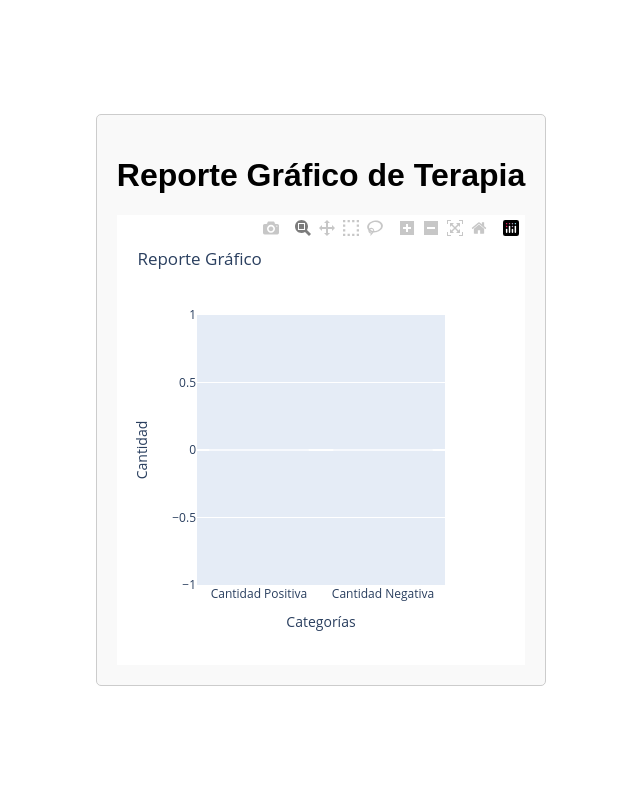
After one commit to TheMatt23/Proyecto, a Django app: page /pacientes/ver-reporte/1/ in a window 1280 px wide. The commit adds this page. Shown: the whole page, without its empty margins (319-959 px from the left). Run offline with Django 5.2, Linux system fonts and the light colour scheme; data that the repository does not hold is empty; some libraries are stand-ins or nearby versions.

Commit message:
parte pacientes-completado

```diff
--- /dev/null
+++ b/pacientes/templates/reporteGrafico.html
@@ -0,0 +1,39 @@
+<!DOCTYPE html>
+<html lang="en">
+<head>
+    <meta charset="UTF-8">
+    <title>Reporte Gráfico</title>
+    <!-- Incluir la biblioteca Plotly (si no lo has hecho ya) -->
+    <script src="https://cdn.plot.ly/plotly-latest.min.js"></script>
+    <style>
+        body {
+            font-family: Arial, sans-serif;
+            margin: 0;
+            padding: 0;
+            display: flex;
+            justify-content: center;
+            align-items: center;
+            height: 100vh;
+        }
+        .container {
+            max-width: 800px;
+            padding: 20px;
+            border: 1px solid #ccc;
+            border-radius: 5px;
+            background-color: #f9f9f9;
+        }
+        h1 {
+            text-align: center;
+        }
+    </style>
+</head>
+<body>
+    <div class="container">
+        <h1>Reporte Gráfico de Terapia</h1>
+        <!-- Mostrar el gráfico generado por Plotly -->
+        <div class="graph-container">
+            {{ plot_div|safe }}
+        </div>
+    </div>
+</body>
+</html>
--- a/pacientes/urls.py
+++ b/pacientes/urls.py
@@ -4,5 +4,7 @@ from . import views
 urlpatterns = [
     # Otras rutas URL aquí...
     path('paciente-detalle/', views.paciente_detalle, name='paciente_detalle'),
+     path('ver-reporte/<int:terapia_id>/', views.ver_reporte, name='ver_reporte'),
+path('reporte-general/', views.reporte_general, name='reporte_general'),
     # Otras rutas URL aquí...
 ]
--- a/pacientes/views.py
+++ b/pacientes/views.py
@@ -1,7 +1,10 @@
 from django.shortcuts import render, redirect
 from django.contrib.auth.decorators import login_required
-from login.models import Paciente, Terapia
-
+from login.models import Paciente, Terapia, Resultados
+from django.db.models import Sum
+import matplotlib.pyplot as plt
+import plotly.graph_objs as go
+from plotly.offline import plot
 from django.shortcuts import redirect
 
 @login_required
@@ -25,3 +28,95 @@ def paciente_detalle(request):
     else:
         # Redirige al usuario a otra vista si no se encuentra la cédula del paciente en la sesión
         return redirect('login')  # Reemplaza 'otra_vista' con el nombre de la vista a la que quieres redirigir al usuario
+
+
+def ver_reporte(request, terapia_id):
+    # Consulta para obtener los valores positivos y negativos de la tabla Resultados
+    resultados = Resultados.objects.filter(movimientoID__terapiaID=terapia_id).aggregate(
+        total_positivo=Sum('cantidadPos'),
+        total_negativo=Sum('cantidadNeg')
+    )
+
+    # Datos del gráfico
+    labels = ['Cantidad Positiva', 'Cantidad Negativa']
+    valores = [resultados['total_positivo'] or 0, resultados['total_negativo'] or 0]
+
+    # Crear el gráfico
+    data = [
+        go.Bar(
+            x=labels,
+            y=valores,
+            marker=dict(color=['rgba(75, 192, 192, 0.2)', 'rgba(255, 99, 132, 0.2)']),
+            opacity=0.8
+        )
+    ]
+
+    layout = go.Layout(
+        title='Reporte Gráfico',
+        xaxis=dict(title='Categorías'),
+        yaxis=dict(title='Cantidad')
+    )
+
+    fig = go.Figure(data=data, layout=layout)
+    plot_div = plot(fig, output_type='div', include_plotlyjs=False)
+
+    return render(request, 'reporteGrafico.html', {'plot_div': plot_div})
+
+def reporte_general(request):
+     # Obtener la cédula del paciente de la sesión
+    cedula_paciente = request.session.get('cedula_paciente')
+
+    if cedula_paciente:
+        # Buscar al paciente por su cédula
+        paciente = Paciente.objects.get(cedula=cedula_paciente)
+
+        # Obtener todas las terapias asociadas al paciente
+        terapias = Terapia.objects.filter(cedulaPaciente=paciente)
+
+        # Inicializar listas para almacenar los resultados de cada terapia
+        resultados_positivos = []
+        resultados_negativos = []
+
+        for terapia in terapias:
+            # Consultar los resultados para cada terapia y sumar los valores positivos y negativos
+            resultados = Resultados.objects.filter(movimientoID__terapiaID=terapia.terapiaID).aggregate(
+                total_positivo=Sum('cantidadPos'),
+                total_negativo=Sum('cantidadNeg')
+            )
+
+            # Agregar los resultados a las listas
+            resultados_positivos.append(resultados['total_positivo'] or 0)
+            resultados_negativos.append(resultados['total_negativo'] or 0)
+
+        # Crear el gráfico
+        data = [
+            go.Bar(
+                x=['Terapia {}'.format(i + 1) for i in range(len(terapias))],
+                y=resultados_positivos,
+                name='Cantidad Positiva',
+                marker=dict(color='rgba(75, 192, 192, 0.2)'),
+                opacity=0.8
+            ),
+            go.Bar(
+                x=['Terapia {}'.format(i + 1) for i in range(len(terapias))],
+                y=resultados_negativos,
+                name='Cantidad Negativa',
+                marker=dict(color='rgba(255, 99, 132, 0.2)'),
+                opacity=0.8
+            )
+        ]
+
+        layout = go.Layout(
+            title='Reporte Gráfico General',
+            xaxis=dict(title='Terapias'),
+            yaxis=dict(title='Cantidad'),
+            barmode='group'
+        )
+
+        fig = go.Figure(data=data, layout=layout)
+        plot_div = plot(fig, output_type='div', include_plotlyjs=False)
+
+        return render(request, 'reporteGeneral.html', {'plot_div': plot_div, 'paciente': paciente})
+    else:
+        # Manejar el caso si no se encuentra la cédula del paciente en la sesión
+        return redirect('login')
```
Also changed, not shown: pacientes/templates/pacientesPantalla.html (+81 -23 lines), pacientes/templates/reporteGeneral.html (added, +43 -0 lines).
